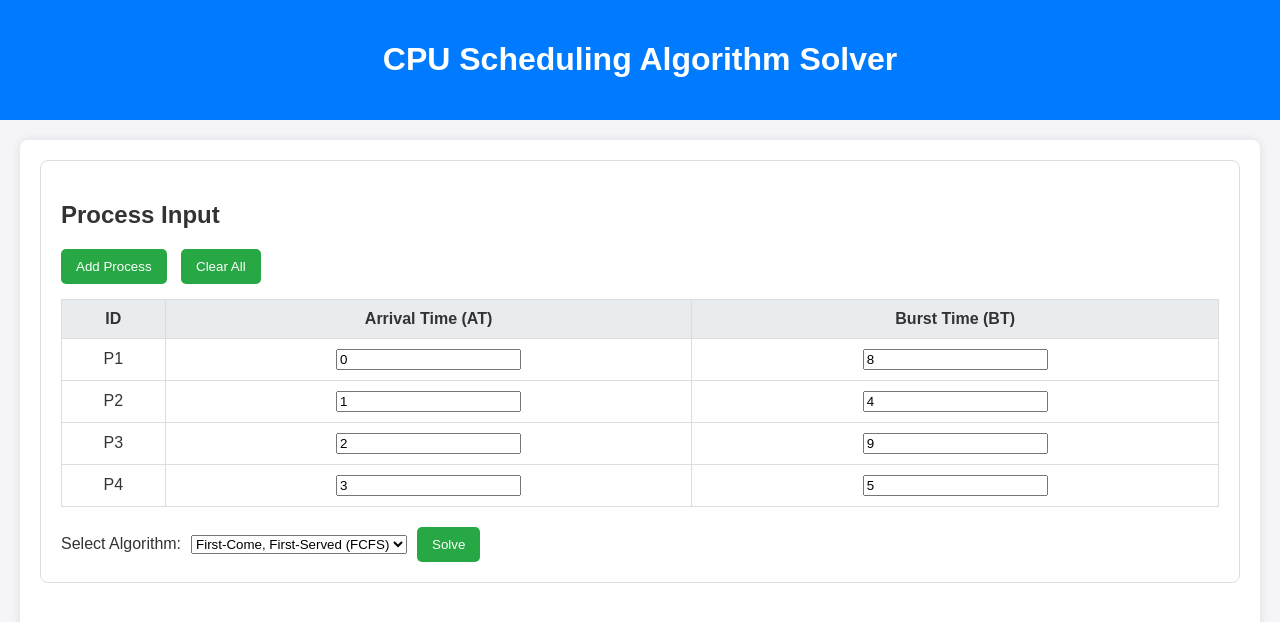
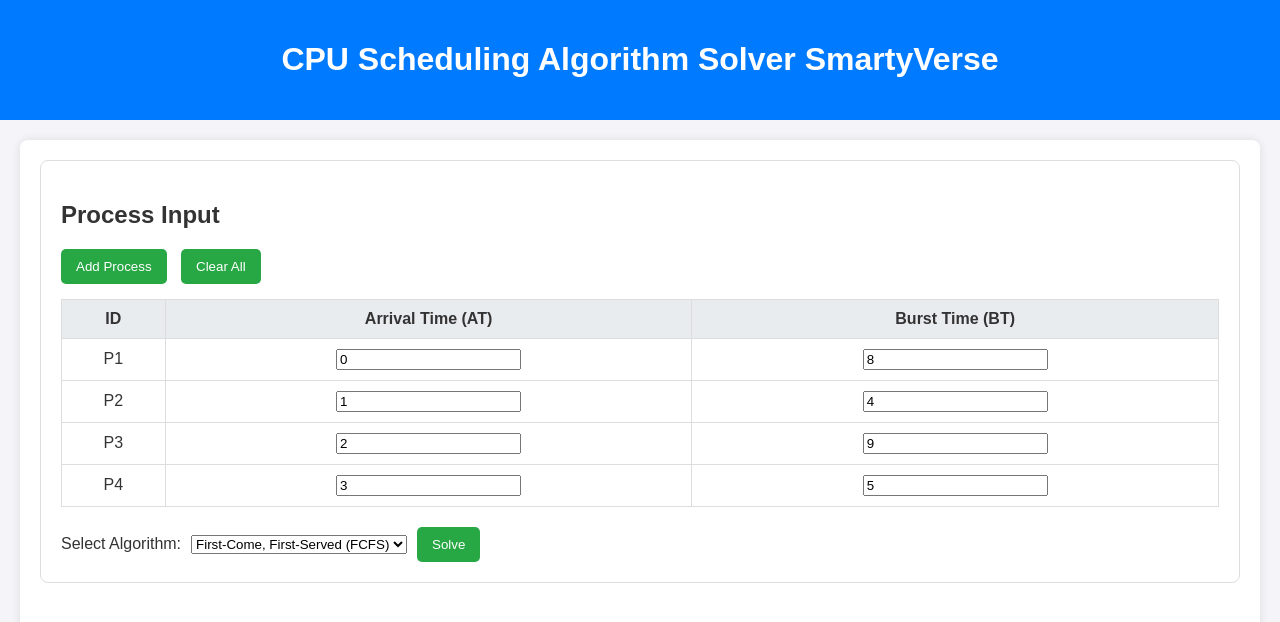
Before and after one commit to SmartyVerse/SchedulingSolver, a plain HTML site: page index.html in a window 1280 px wide. Drawn offline with Linux system fonts and the light colour scheme.

Commit message:
Update header title to include 'SmartyVerse'

```diff
--- a/index.html
+++ b/index.html
@@ -8,7 +8,7 @@
 </head>
 <body>
     <header>
-        <h1>CPU Scheduling Algorithm Solver</h1>
+        <h1>CPU Scheduling Algorithm Solver SmartyVerse</h1>
     </header>
     <main>
         <section id="input-section">
```
